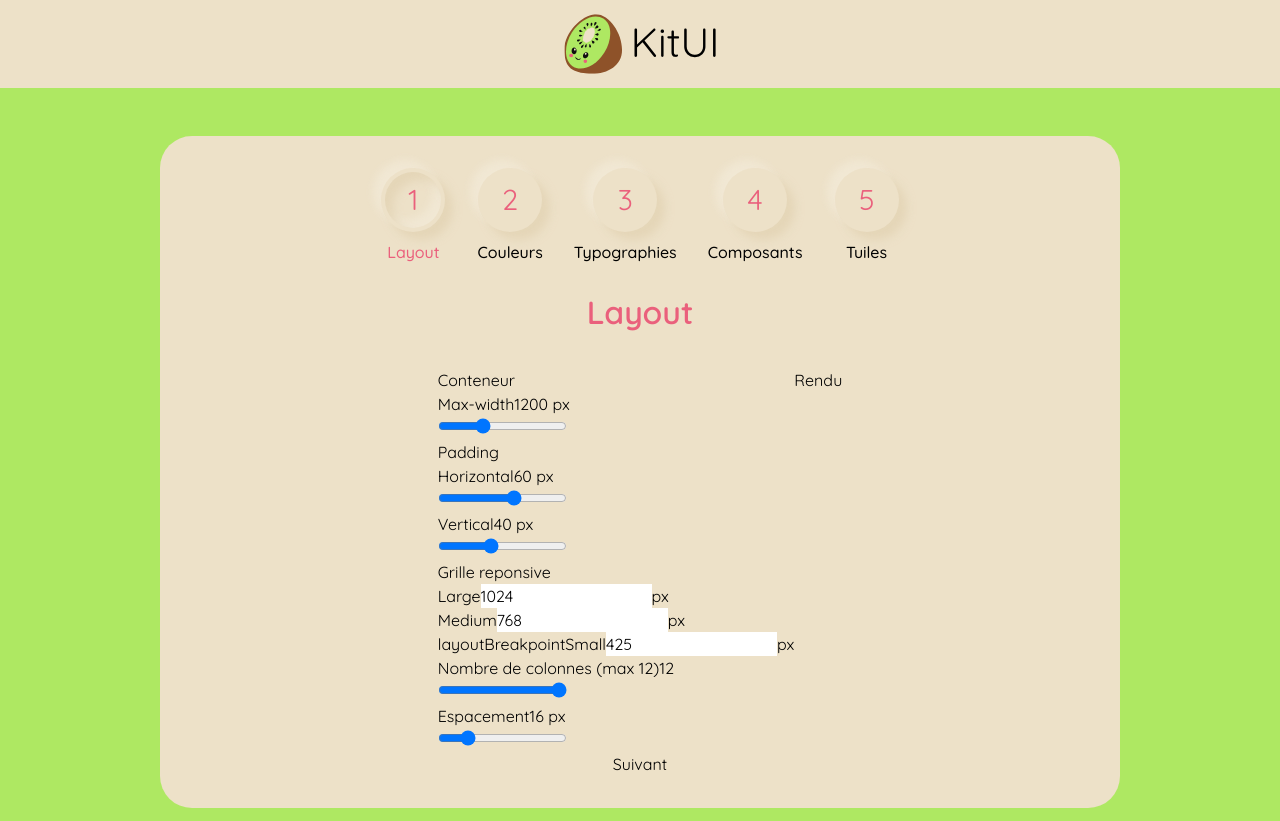
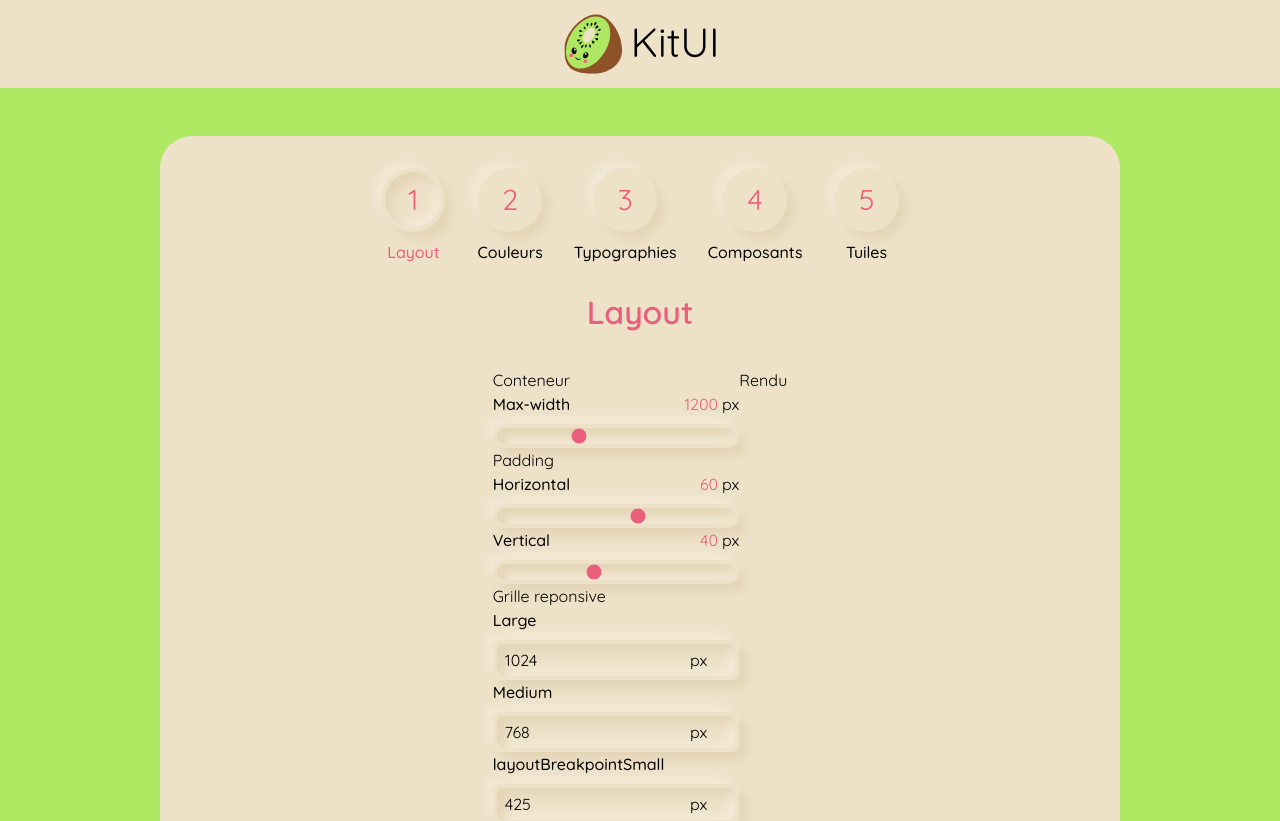
Before and after one commit to laura-lpn/kitUI, a Vue app in the folder front/: page /creation in a window 1280 px wide. Shown: the top 821 px of the page. Built offline with nearby package versions, Linux system fonts and the light colour scheme; a web font is replaced by a local one.

Commit message:
style components

```diff
--- a/front/package.json
+++ b/front/package.json
@@ -13,6 +13,11 @@
     "format": "prettier --write src/"
   },
   "dependencies": {
+    "@fortawesome/fontawesome-svg-core": "^6.5.2",
+    "@fortawesome/free-brands-svg-icons": "^6.5.2",
+    "@fortawesome/free-regular-svg-icons": "^6.5.2",
+    "@fortawesome/free-solid-svg-icons": "^6.5.2",
+    "@fortawesome/vue-fontawesome": "^3.0.8",
     "pinia": "^2.1.7",
     "vue": "^3.4.21",
     "vue-router": "^4.3.0"
--- a/front/src/components/fields/MyButton.vue
+++ b/front/src/components/fields/MyButton.vue
@@ -1,7 +1,11 @@
 <template>
-    <div>
-        <input type="submit" :id="id" :value="value">
-    </div>
+        <button :id="id" class="shadow-extern py-1 px-1 rounded-main group text-pink">
+            <div class="group-active:shadow-intern group-hover:shadow-intern py-1 px-5 rounded-main flex items-center justify-center gap-4">
+                <font-awesome-icon :icon="['fas', 'chevron-left']" v-if="value === 'Précédent'" />
+                {{ value }}
+                <font-awesome-icon :icon="['fas', 'chevron-right']" v-if="value === 'Suivant'" />
+            </div>
+        </button>
 </template>
 
 <script>
--- a/front/src/components/fields/MyColorPicker.vue
+++ b/front/src/components/fields/MyColorPicker.vue
@@ -1,7 +1,9 @@
 <template>
-    <div>
-        <label :for="name">{{ label }}</label>
-        <input type="color" :name="name" :id="name" @input="updateValue" :value="value">
+    <div class="flex flex-col justify-start gap-2">
+        <label :for="name" class="font-medium font-sm">{{ label }}</label>
+        <div class="rounded-input shadow-extern p-1 relative flex items-center h-12 w-12">
+            <input type="color" :name="name" :id="name" @input="updateValue" :value="value" class="bg-white w-full h-full">
+        </div>
     </div>
 </template>
 <script>
@@ -28,3 +30,37 @@ export default {
     }
 }
 </script>
+
+<style>
+input[type="color"] {
+    appearance: none;
+    -moz-appearance: none;
+    -webkit-appearance: none;
+    background: none;
+    border: 0;
+    cursor: pointer;
+    padding: 0;
+}
+*:focus{
+    border-radius: 0;
+    outline: none;
+}
+
+::-webkit-color-swatch-wrapper {
+    padding: 0;
+}
+
+::-webkit-color-swatch{
+    border-radius: 6px;
+    border: 0;
+}
+
+::-moz-color-swatch,
+::-moz-focus-inner{
+    border: 0;
+}
+
+::-moz-focus-inner{
+    padding: 0;
+}
+</style>
--- a/front/src/components/fields/MyInput.vue
+++ b/front/src/components/fields/MyInput.vue
@@ -1,8 +1,10 @@
 <template>
-    <div>
-        <label :for="name">{{ label }}</label>
-        <input type="number" :name="name" :id="name" @input="updateValue" :value="value">
-        <span>{{ suffix }}</span>
+    <div class="flex flex-col justify-start gap-2">
+        <label :for="name" class="font-medium font-sm">{{ label }}</label>
+        <div class="rounded-input shadow-extern p-1 relative flex items-center">
+            <input type="number" :name="name" :id="name" @input="updateValue" :value="value" class="w-full bg-white outline-none shadow-intern rounded-input px-2 py-1">
+            <span class="absolute right-8">{{ suffix }}</span>
+        </div>
     </div>
 </template>
 
--- a/front/src/components/fields/MyRange.vue
+++ b/front/src/components/fields/MyRange.vue
@@ -1,10 +1,20 @@
 <template>
-    <div>
-        <div>
-            <label :for="name">{{ label }}</label>
-            <span>{{ value }}{{ suffix ? ' ' + suffix : null }}</span>
+    <div class="flex flex-col justify-start gap-2">
+        <div class="flex justify-between gap-2">
+            <label :for="name" class="font-medium font-sm">{{ label }}</label>
+            <div class="flex items-center justify-center gap-1">
+                <span class="text-pink">
+                    {{ value }}
+                </span>
+                <span v-if="suffix">
+                    {{ suffix }}
+                </span>
+            </div>
         </div>
-        <input :id="name" type="range" :min="min" :max="max" :step="step" :value="value" @input="updateValue">
+        <div class="rounded-main shadow-extern p-1 flex">
+            <input :id="name" type="range" :min="min" :max="max" :step="step" :value="value" @input="updateValue"
+            class="w-full appearance-none bg-white rounded-main shadow-intern accent-pink text-pink">
+        </div>
     </div>
 </template>
 <script>
--- a/front/src/components/fields/MySelect.vue
+++ b/front/src/components/fields/MySelect.vue
@@ -1,9 +1,11 @@
 <template>
-    <div>
-        <label :for="name">{{ label }}</label>
-        <select :name="name" :id="name" v-model="selectedValue" @change="updateValue">
-            <option v-for="option in options" :key="option.name" :value="option.value">{{option.name}}</option>
-        </select>
+    <div class="flex flex-col justify-start gap-2">
+        <label :for="name" class="font-medium font-sm">{{ label }}</label>
+        <div class="rounded-input shadow-extern p-1 relative flex items-center">
+            <select :name="name" :id="name" v-model="selectedValue" @change="updateValue" class="w-full bg-white outline-none shadow-intern rounded-input px-2 py-1">
+                <option v-for="option in options" :key="option.name" :value="option.value">{{option.name}}</option>
+            </select>
+        </div>
     </div>
 </template>
 
--- a/front/src/components/kitui/MyCards.vue
+++ b/front/src/components/kitui/MyCards.vue
@@ -40,7 +40,7 @@
           </div>
         </section>
       </div>
-      <div>
+      <div class="hidden md:flex">
         <h1>Rendu</h1>
       </div>
     </section>
--- a/front/src/components/kitui/MyColors.vue
+++ b/front/src/components/kitui/MyColors.vue
@@ -30,7 +30,7 @@
           </div>
         </section>
       </div>
-      <div>
+      <div class="hidden md:flex">
         <h1>Rendu</h1>
         <div :style="`background-color: ${ButtonColorText}; width: 24px; height: 24px; border: 1px solid black`"></div>
       </div>
--- a/front/src/components/kitui/MyComponents.vue
+++ b/front/src/components/kitui/MyComponents.vue
@@ -96,7 +96,7 @@
           </div>
         </section>
       </div>
-      <div>
+      <div class="hidden md:flex">
         <h1>Rendu</h1>
       </div>
     </section>
--- a/front/src/components/kitui/MyFonts.vue
+++ b/front/src/components/kitui/MyFonts.vue
@@ -48,7 +48,7 @@
           </div>
         </section>
       </div>
-      <div>
+      <div class="hidden md:flex">
         <h1>Rendu</h1>
       </div>
     </section>
--- a/front/src/main.ts
+++ b/front/src/main.ts
@@ -10,8 +10,18 @@ import MyButton from './components/fields/MyButton.vue'
 import MySelect from './components/fields/MySelect.vue'
 import MyRange from './components/fields/MyRange.vue'
 import MyColorPicker from './components/fields/MyColorPicker.vue'
+import { FontAwesomeIcon } from '@fortawesome/vue-fontawesome'
+import { library } from '@fortawesome/fontawesome-svg-core'
 
 const store = createPinia()
+
+import {
+  faChevronRight,
+  faChevronLeft,
+  faHeart,
+} from '@fortawesome/free-solid-svg-icons'
+
+library.add(faChevronRight, faChevronLeft, faHeart)
 
 const app = createApp(App)
   .component('my-input', MyInput)
@@ -19,6 +29,7 @@ const app = createApp(App)
   .component('my-select', MySelect)
   .component('my-range', MyRange)
   .component('my-color-picker', MyColorPicker)
+  .component('font-awesome-icon', FontAwesomeIcon)
 
 app.use(store)
 app.use(router)
```
